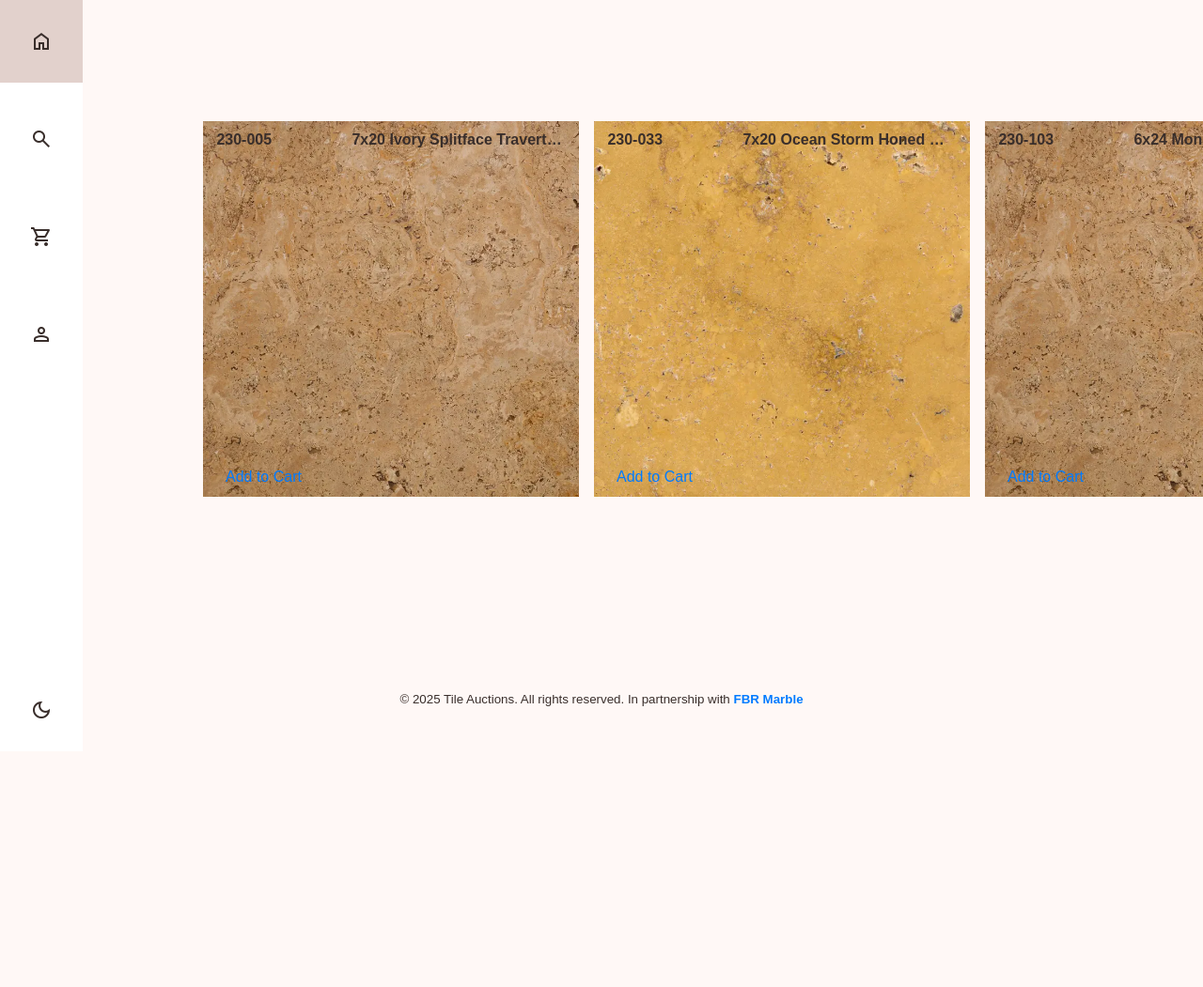
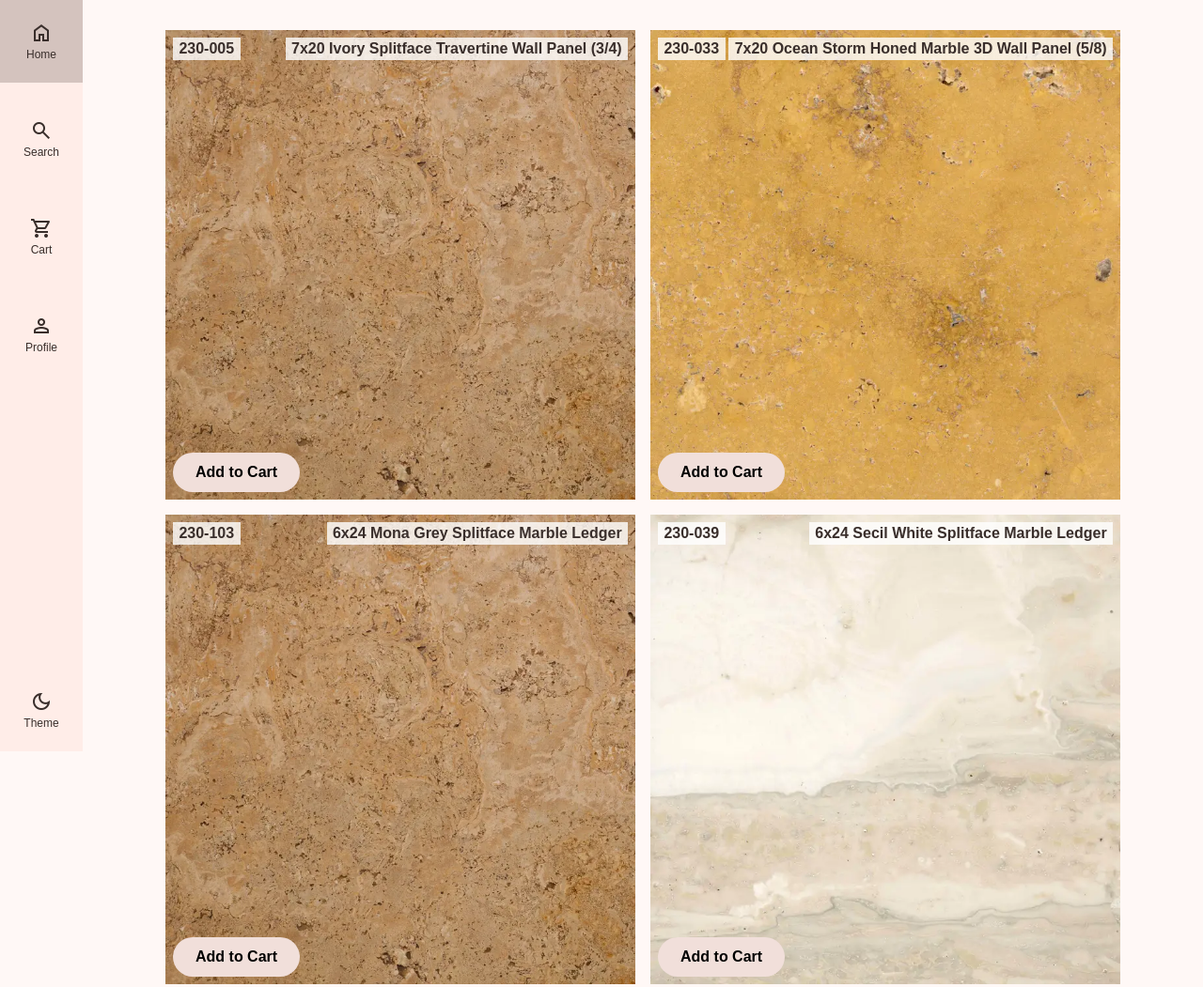
Before and after one commit to aydinaksel/tile-auctions-website, a plain HTML site: page index.html in a window 1280 px wide. Shown: the top 1051 px of the page at 94% size. Before the commit the page ends 800 px from the top, so only its background shows below. Drawn offline with nearby package versions, Linux system fonts and the light colour scheme.

Commit message:
Updates to home and product page

```diff
--- /dev/null
+++ b/css/styles.css
@@ -0,0 +1,281 @@
+/*-----------------------------
+  Theme Variables
+-----------------------------*/
+:root {
+  --text: #392e2b;
+  --surface: #fff8f6;
+  --surface-highest: #d4c3be;
+  --surface-high: #e2d1cc;
+  --surface-medium: #f1dfda;
+  --surface-low: #ffede8;
+  --sidebar-width: 5.5rem;
+  --mobile-sidebar-width: 4rem;
+}
+
+[data-theme="dark"] {
+  --text: #f1dfda;
+  --surface: #1a110f;
+  --surface-highest: #504441;
+  --surface-high: #443936;
+  --surface-medium: #392e2b;
+  --surface-low: #271d1b;
+}
+
+/*-----------------------------
+  Global Resets
+-----------------------------*/
+*,
+*::before,
+*::after {
+  margin: 0;
+  padding: 0;
+  box-sizing: border-box;
+}
+
+body {
+  display: flex;
+  flex-direction: column;
+  min-height: 100vh;
+  font-family: sans-serif;
+  background: var(--surface);
+  color: var(--text);
+}
+
+a {
+  color: #007bff;
+  text-decoration: none;
+}
+
+a:hover {
+  text-decoration: none;
+}
+
+/*-----------------------------
+ * Buttons
+-----------------------------*/
+
+.button {
+  display: inline-block;
+  padding: 0.75rem 1.5rem;
+  font-size: 1rem;
+  font-weight: 600;
+  background: var(--surface-medium);
+  border: none;
+  border-radius: 1.68rem;
+  cursor: pointer;
+  transition: background 0.3s ease;
+}
+
+.button:hover {
+  background: var(--surface-high);
+}
+
+.button:active {
+  background: var(--surface-high);
+}
+
+.button:focus {
+  outline: 2px solid rgba(255, 255, 255, 0.7);
+  outline-offset: 2px;
+}
+
+/*-----------------------------
+  Base Sidebar Styles
+-----------------------------*/
+.sidebar {
+  position: fixed;
+  top: 0;
+  left: 0;
+  width: var(--sidebar-width);
+  height: 100%;
+  background: var(--surface-low);
+  display: flex;
+  flex-direction: column;
+  justify-content: space-between;
+  z-index: 10;
+}
+
+.sidebar__group {
+  display: flex;
+  flex-direction: column;
+  gap: 1rem;
+  align-items: center;
+}
+
+.sidebar__button {
+  display: flex;
+  flex-direction: column;
+  align-items: center;
+  justify-content: center;
+  width: var(--sidebar-width);
+  height: var(--sidebar-width);
+  background: none;
+  border: none;
+  color: inherit;
+  text-decoration: none;
+  font-size: 1rem;
+  cursor: pointer;
+  position: relative;
+}
+
+.sidebar__button:hover,
+.sidebar__button:focus {
+  background: var(--surface-highest);
+  text-decoration: none;
+}
+
+.sidebar__icon {
+  font-size: 1.5rem;
+}
+
+.sidebar__label {
+  font-size: 0.75rem;
+  margin-top: 0.25rem;
+}
+
+.sidebar__badge {
+  position: absolute;
+  top: 0.5rem;
+  right: 0.5rem;
+  width: 0.75rem;
+  height: 0.75rem;
+  background: #007bff;
+  border-radius: 50%;
+}
+
+/*-----------------------------
+  Product Detail
+-----------------------------*/
+.product-detail {
+  margin-left: var(--sidebar-width);
+  padding: 2rem var(--sidebar-width) 2rem;
+}
+
+.product-detail__item {
+  display: grid;
+  grid-template-columns: repeat(auto-fit, minmax(400px, 1fr));
+  gap: 2rem;
+  justify-items: center;
+  flex-wrap: wrap;
+}
+
+.product-detail__item-image-wrapper {
+  position: relative;
+  max-height: 600px;
+  aspect-ratio: 1 / 1;
+  overflow: hidden;
+}
+
+.product-detail__item-image {
+  width: 100%;
+  height: 100%;
+  object-fit: cover;
+}
+
+/*-----------------------------
+  Product Grid
+-----------------------------*/
+.product-grid {
+  margin-left: var(--sidebar-width);
+  display: grid;
+  grid-template-columns: repeat(auto-fit, minmax(400px, 1fr));
+  gap: 1rem;
+  padding: 2rem var(--sidebar-width) 2rem;
+  overflow-y: auto;
+}
+
+.product-grid__item {
+  flex: 0 0 auto;
+  scroll-snap-align: start;
+  position: relative;
+}
+
+.product-grid__item-image-wrapper {
+  position: relative;
+  width: 100%;
+  aspect-ratio: 1 / 1;
+  overflow: hidden;
+}
+
+.product-grid__item-image {
+  width: 100%;
+  height: 100%;
+  object-fit: cover;
+}
+
+.product-grid__item-name {
+  position: absolute;
+  top: 0.5rem;
+  right: 0.5rem;
+  font-weight: 800;
+  font-size: 1rem;
+  color: var(--text);
+  background: rgba(255, 255, 255, 0.8);
+  padding: 0.2rem 0.4rem;
+  white-space: nowrap;
+  overflow: hidden;
+  text-overflow: ellipsis;
+}
+
+.product-grid__item-sku {
+  position: absolute;
+  top: 0.5rem;
+  left: 0.5rem;
+  font-weight: 800;
+  padding: 0.2rem 0.4rem;
+  background: rgba(255, 255, 255, 0.8);
+  color: var(--text);
+}
+
+.product-grid__item-button {
+  position: absolute;
+  bottom: 0.5rem;
+  left: 0.5rem;
+}
+
+/*-----------------------------
+  Footer
+-----------------------------*/
+.footer {
+  margin-top: auto;
+  text-align: center;
+  padding: 2rem 1rem;
+  height: var(--sidebar-width);
+  background: var(--surface-medium);
+}
+
+@media (max-width: 768px) {
+  .sidebar {
+    top: auto;
+    bottom: 0;
+    left: 0;
+    width: 100%;
+    height: var(--sidebar-width);
+    flex-direction: row;
+    padding: 0;
+  }
+
+  .sidebar__group {
+    flex-direction: row;
+    justify-content: space-around;
+    width: 100%;
+    gap: 0;
+  }
+
+  .sidebar__group:last-child {
+    display: none;
+  }
+
+  .sidebar__button {
+    width: auto;
+    flex: 1;
+    height: 100%;
+  }
+
+  .product-grid,
+  .product-detail {
+    margin-left: 0;
+    padding: 3rem;
+    gap: 3rem;
+  }
+}
--- a/index.html
+++ b/index.html
@@ -5,48 +5,45 @@
   <meta charset="UTF-8">
   <meta name="viewport" content="width=device-width, initial-scale=1.0">
   <title>Tile Auctions</title>
+
   <script src="https://js.stripe.com/basil/stripe.js" defer></script>
-  <script type="importmap">
-    {
-      "imports": {
-        "@material/web/": "https://esm.run/@material/web/"
-      }
-    }
-  </script>
-  <script type="module">
-    import '@material/web/all.js';
-    import {styles as typescaleStyles} from '@material/web/typography/md-typescale-styles.js';
 
-    document.adoptedStyleSheets.push(typescaleStyles.styleSheet);
-  </script>
-  <link rel="stylesheet" href="css/switch-style.css">
+  <link rel="stylesheet" href="css/styles.css">
   <link rel="stylesheet"
     href="https://fonts.googleapis.com/css2?family=Material+Symbols+Outlined:opsz,wght,FILL,GRAD@24,400,0,0&icon_names=dark_mode,favorite,home,keyboard_arrow_left,keyboard_arrow_right,keyboard_double_arrow_left,keyboard_double_arrow_right,light_mode,person,search,settings,shopping_cart" />
 </head>
 
 <body>
-  <main class="product-carousel horizontal">
-    <!-- Product cards will be injected here by JS -->
-  </main>
-  <div class="slider-container">
-    <md-slider id="item-slider" step="1" ticks min="0" max="20" value="0"></md-slider>
-  </div>
 
   <nav class="sidebar">
-    <div class="sidebar__button-wrapper">
-      <a href="/" class="sidebar__button" aria-label="Home"><span class="material-symbols-outlined">home</span></a>
-      <a href="#" class="sidebar__button" aria-label="Search"><span class="material-symbols-outlined">search</span></a>
+    <div class="sidebar__group">
+      <a href="/" class="sidebar__button" aria-label="Home">
+        <span class="material-symbols-outlined sidebar__icon">home</span>
+        <span class="sidebar__label">Home</span>
+      </a>
+      <a href="/search" class="sidebar__button" aria-label="Search">
+        <span class="material-symbols-outlined sidebar__icon">search</span>
+        <span class="sidebar__label">Search</span>
+      </a>
       <a href="/cart.html" class="sidebar__button" aria-label="Cart">
-        <span class="material-symbols-outlined">shopping_cart</span>
-        <span class="nav-button-dot" hidden></span>
+        <span class="material-symbols-outlined sidebar__icon">shopping_cart</span>
+        <span class="sidebar__badge" hidden></span>
+        <span class="sidebar__label">Cart</span>
       </a>
-      <a href="#" class="sidebar__button" aria-label="Profile"><span class="material-symbols-outlined">person</span></a>
+      <a href="/profile" class="sidebar__button" aria-label="Profile">
+        <span class="material-symbols-outlined sidebar__icon">person</span>
+        <span class="sidebar__label">Profile</span>
+      </a>
     </div>
-    <div class="sidebar__button-wrapper">
-      <button id="toggle-theme" class="sidebar__button" aria-label="Dark Mode"><span
-          class="material-symbols-outlined">dark_mode</span></button>
+    <div class="sidebar__group">
+      <button id="toggle-theme" class="sidebar__button" aria-label="Toggle theme">
+        <span class="material-symbols-outlined sidebar__icon">dark_mode</span>
+        <span class="sidebar__label">Theme</span>
+      </button>
     </div>
   </nav>
+
+  <main class="product-grid"></main>
 
   <footer class="footer">
     <small>
@@ -58,7 +55,7 @@
     </small>
   </footer>
 
-  <script src="js/switch-script.js"></script>
+  <script src="js/app.js"></script>
 </body>
 
 </html>
--- /dev/null
+++ b/js/app.js
@@ -0,0 +1,45 @@
+fetch('/data/products.json')
+  .then(res => res.json())
+  .then(products => {
+    const carousel = document.querySelector('.product-grid');
+    const slider = document.getElementById('item-slider');
+
+    products.forEach(product => {
+      const item = document.createElement('div');
+      item.className = 'product-grid__item';
+      item.innerHTML = `
+        <a href="product.html?item=${product['Item No.']}" class="product-grid__item-content" tabindex="0">
+          <div class="product-grid__item-image-wrapper">
+            <img src="/images/${product['Item No.']}_720x720.webp"
+                 alt="${product['Item Description']}"
+                 onerror="this.onerror=null; this.src='images/placeholder.webp';"
+                 class="product-grid__item-image">
+            <div class="product-grid__item-sku">${product['Item No.']}</div>
+            <div class="product-grid__item-name">${product['Item Description']}</div>
+          </div>
+          <button class="button product-grid__item-button">Add to Cart</button>
+        </a>
+      `;
+      carousel.appendChild(item);
+    });
+ })
+ .catch(err => console.error('Error loading products:', err));
+
+// Update footer year
+document.getElementById('currentYear').textContent = new Date().getFullYear();
+
+// Theme toggle
+const toggleButton = document.getElementById('toggle-theme');
+const icon = toggleButton.querySelector('.material-symbols-outlined');
+let theme = localStorage.getItem('theme') || 'light';
+document.documentElement.setAttribute('data-theme', theme);
+icon.textContent = theme === 'dark' ? 'light_mode' : 'dark_mode';
+toggleButton.setAttribute('aria-label', theme === 'dark' ? 'Light Mode' : 'Dark Mode');
+
+toggleButton.addEventListener('click', () => {
+  theme = theme === 'dark' ? 'light' : 'dark';
+  document.documentElement.setAttribute('data-theme', theme);
+  icon.textContent = theme === 'dark' ? 'light_mode' : 'dark_mode';
+  toggleButton.setAttribute('aria-label', theme === 'dark' ? 'Light Mode' : 'Dark Mode');
+  localStorage.setItem('theme', theme);
+});
```
Also changed, not shown: js/product-script.js (deleted, +0 -46 lines), js/product.js (added, +59 -0 lines), material.html (added, +39 -0 lines), product.html (+47 -13 lines).
